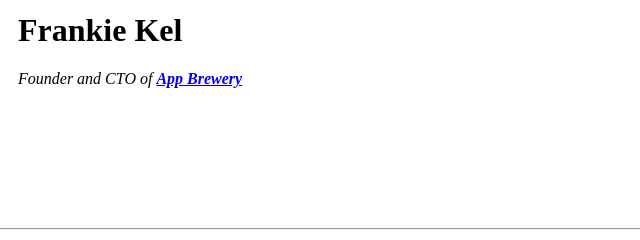
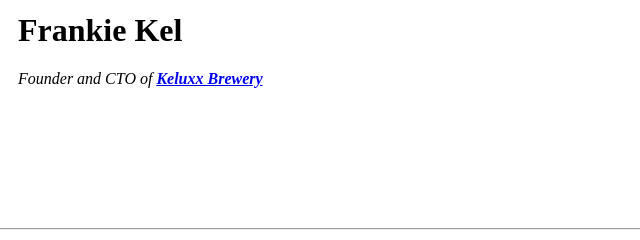
Before and after one commit to iamkelynstar/cv, a plain HTML site: page index.html in a window 1280 px wide. Shown: the part 134-374 px from the top of the page, 433-1073 px from the left. Drawn offline with Linux system fonts and the light colour scheme.

Commit message:
updated cv

```diff
--- a/index.html
+++ b/index.html
@@ -12,7 +12,7 @@
       <td> <a href="https://imgbb.com/"><img src="https://i.ibb.co/d46w4H0/Keluxx.png" alt="Keluxx" border="0"></a>
         </td>
       <td> <h1>Frankie Kel</h1>
-        <p><em>Founder and CTO of <strong><a href="https://www.appbrewery.co/">App Brewery</a></strong></em></p>
+        <p><em>Founder and CTO of <strong><a href="https://www.appbrewery.co/">Keluxx Brewery</a></strong></em></p>
         </td>
     </tr>
   </table>
```
